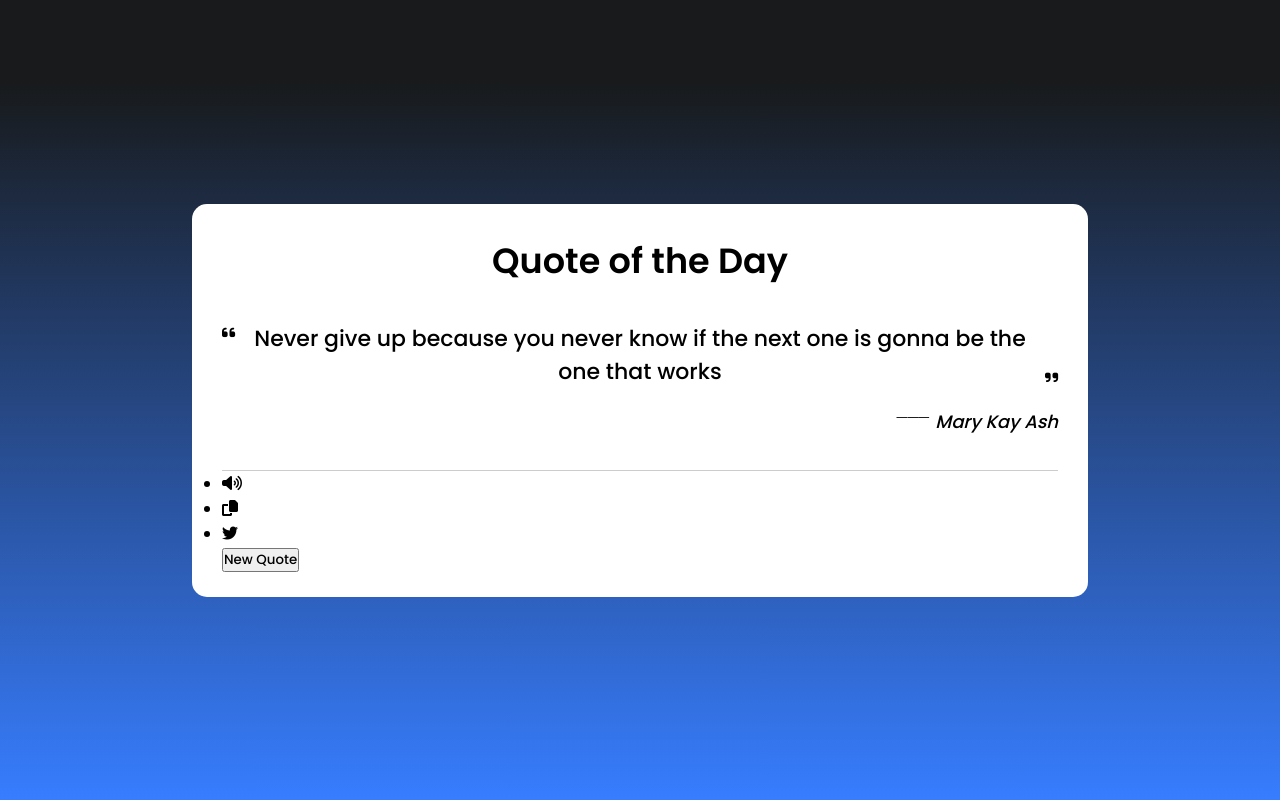
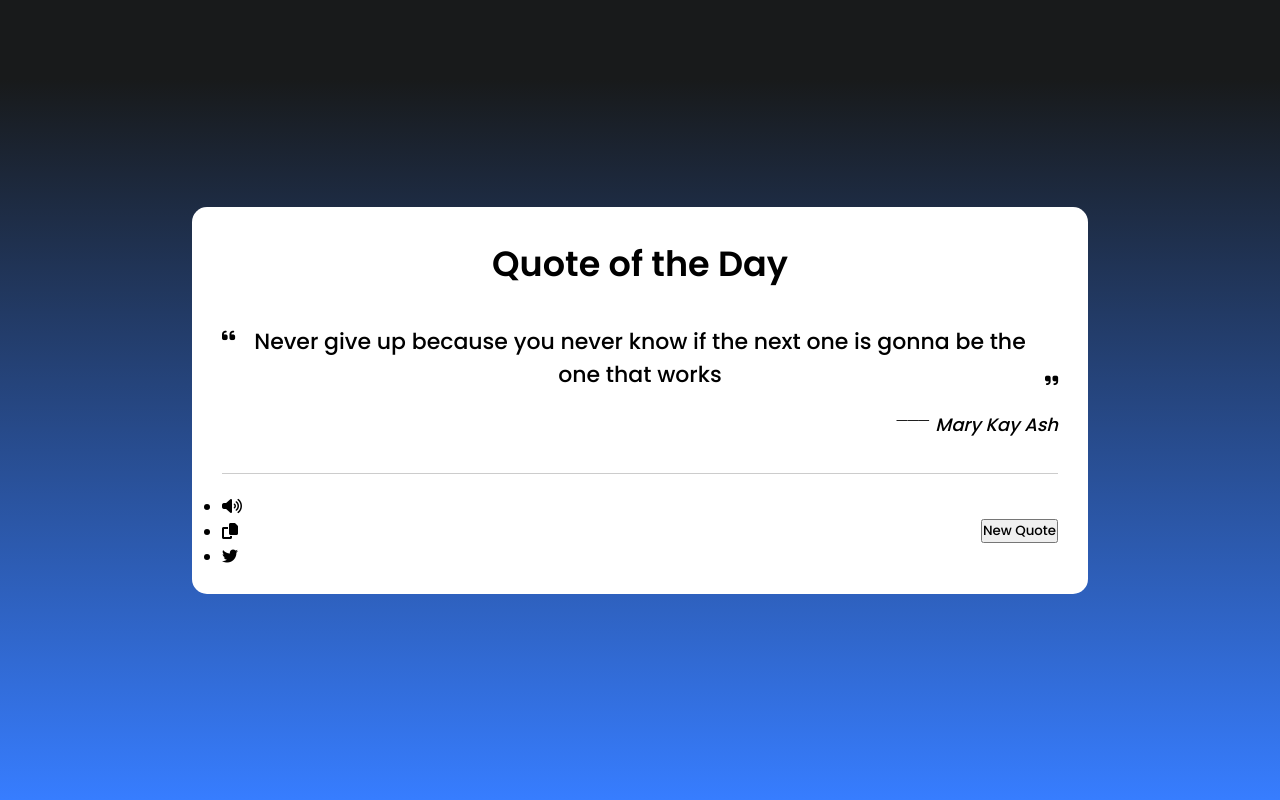
Before and after one commit to fernandogbz/random-quote-generator, a plain HTML site: page index.html in a window 1280 px wide. Drawn offline with Linux system fonts and the light colour scheme.

Commit message:
CSS - .buttons .features

```diff
--- a/styles.css
+++ b/styles.css
@@ -73,3 +73,10 @@ body {
 .wrapper .buttons {
   border-top: 1px solid #ccc;
 }
+
+.buttons .features {
+  display: flex;
+  align-items: center;
+  margin-top: 20px;
+  justify-content: space-between;
+}
```
